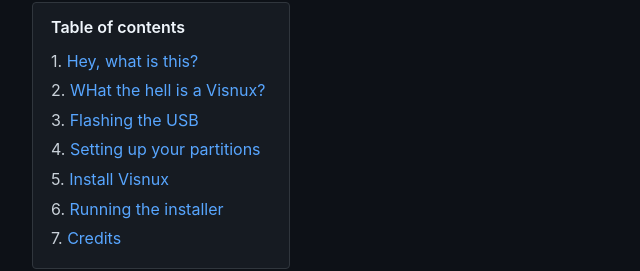
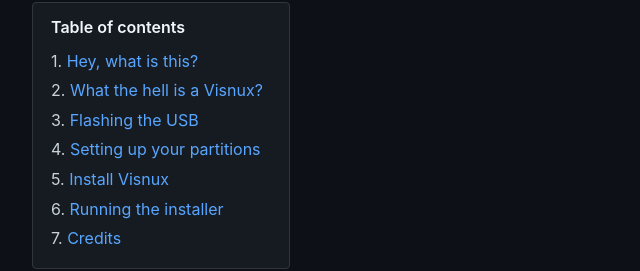
Before and after one commit to dudzproductions101-ops/larphub, a plain HTML site: page index.html in a window 1280 px wide. Shown: the part 128-399 px from the top of the page, 183-823 px from the left. Drawn offline with Linux system fonts and the light colour scheme.

Commit message:
Fix typo in Table of Contents link
typo..

```diff
--- a/index.html
+++ b/index.html
@@ -278,7 +278,7 @@
         <div class="toc-title">Table of contents</div>
         <ul>
             <li>1. <a href="#intro">Hey, what is this?</a></li>
-            <li>2. <a href="#visnux">WHat the hell is a Visnux?</a></li>
+            <li>2. <a href="#visnux">What the hell is a Visnux?</a></li>
             <li>3. <a href="#usb">Flashing the USB</a></li>
             <li>4. <a href="#partition">Setting up your partitions</a></li>
             <li>5. <a href="#install-visnux">Install Visnux</a></li>
```
